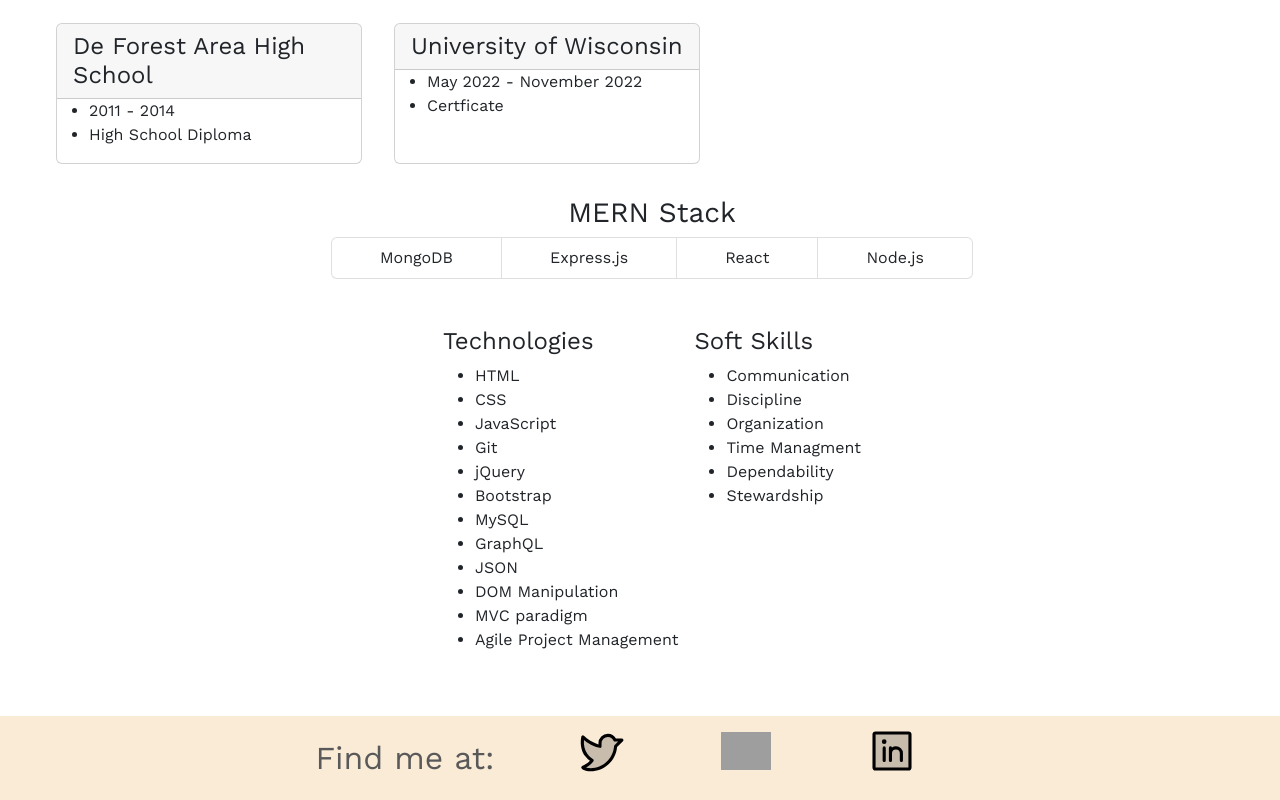
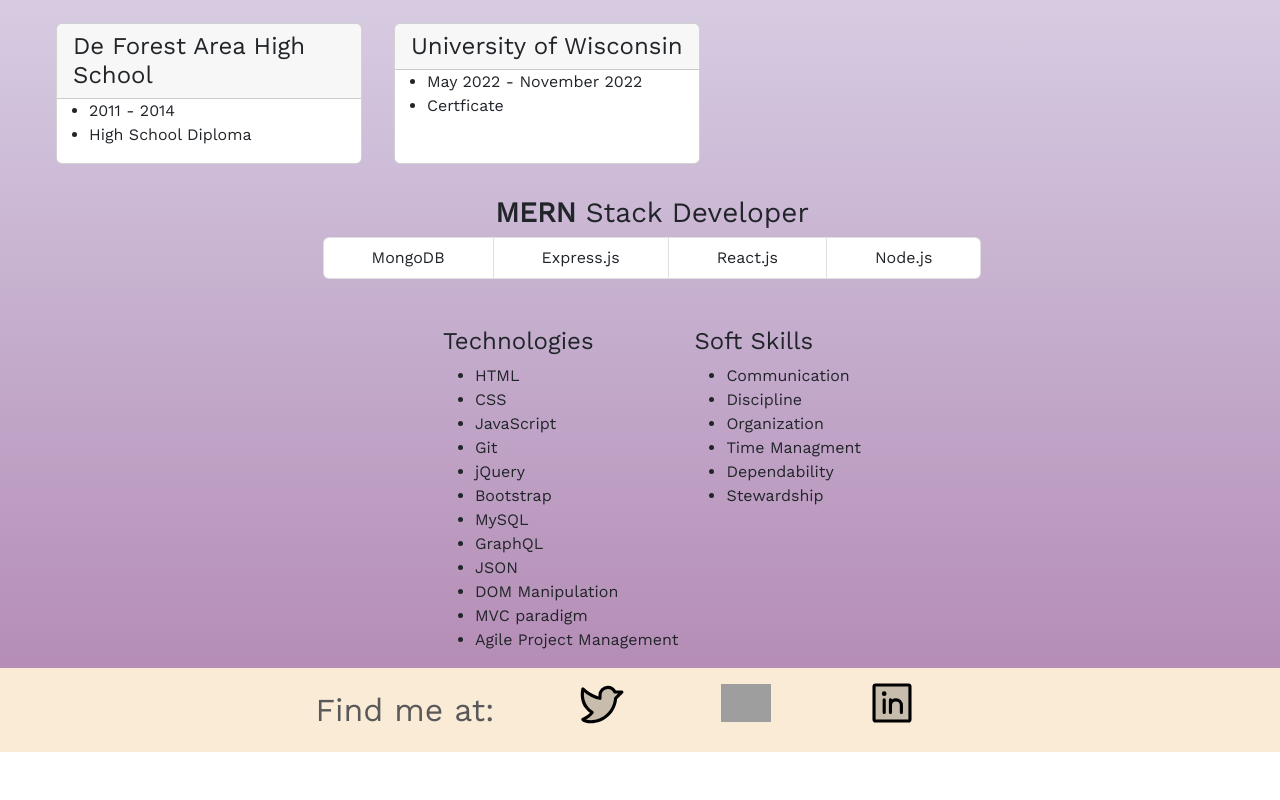
Before and after one commit to oceanlatte/my-react-portfolio, a React (Create React App) app: page / in a window 1280 px wide. Shown: the part 3250-4050 px from the top of the page. After the commit the page ends 4002 px from the top, so only its background shows below. Built offline with nearby package versions, Linux system fonts and the light colour scheme; grey boxes are pictures that could not be loaded.

Commit message:
add background gradient

```diff
--- a/src/App.css
+++ b/src/App.css
@@ -5,6 +5,7 @@
   --gray: #595959;
   --work-sans: 'Work Sans', sans-serif;
   --parisienne: 'Parisienne', cursive;
+  --lavendar-gradient: linear-gradient(to top, #b58db6, #c3aacb, #d4c7df, #e7e3f0, #ffffff);
 }
 
 body {
@@ -97,6 +98,11 @@ header {
  /* ----- Resume Styling ------ */
 .resume {
   font-family: var(--work-sans);
+  background-image: var(--lavendar-gradient);
+}
+
+#mern-span {
+  font-weight: bold;
 }
 
 /* ---- Footer Styling ---- */
--- a/src/components/Resume.js
+++ b/src/components/Resume.js
@@ -41,7 +41,7 @@ function Resume() {
   const mernStack = [
     'MongoDB',
     'Express.js',
-    'React',
+    'React.js',
     'Node.js'
   ];
 
@@ -95,8 +95,8 @@ function Resume() {
             ))}
           </div>
         </div>
-        <div className='text-center my-3'>
-          <h3>MERN Stack</h3>
+        <div className='text-center mt-3'>
+          <h3><span id='mern-span'>MERN</span> Stack Developer</h3>
           <ul className='list-group list-group-horizontal d-flex justify-content-center'>
             {mernStack.map((skill) => (
               <li className='px-5 list-group-item'>{skill}</li>
@@ -104,7 +104,7 @@ function Resume() {
           </ul>
         </div>
 
-        <div className='d-flex flex-wrap my-5 justify-content-center'>
+        <div className='d-flex flex-wrap mt-5 justify-content-center'>
           <div className='mx-2'>
             <h4>Technologies</h4>
             <ul>
```
